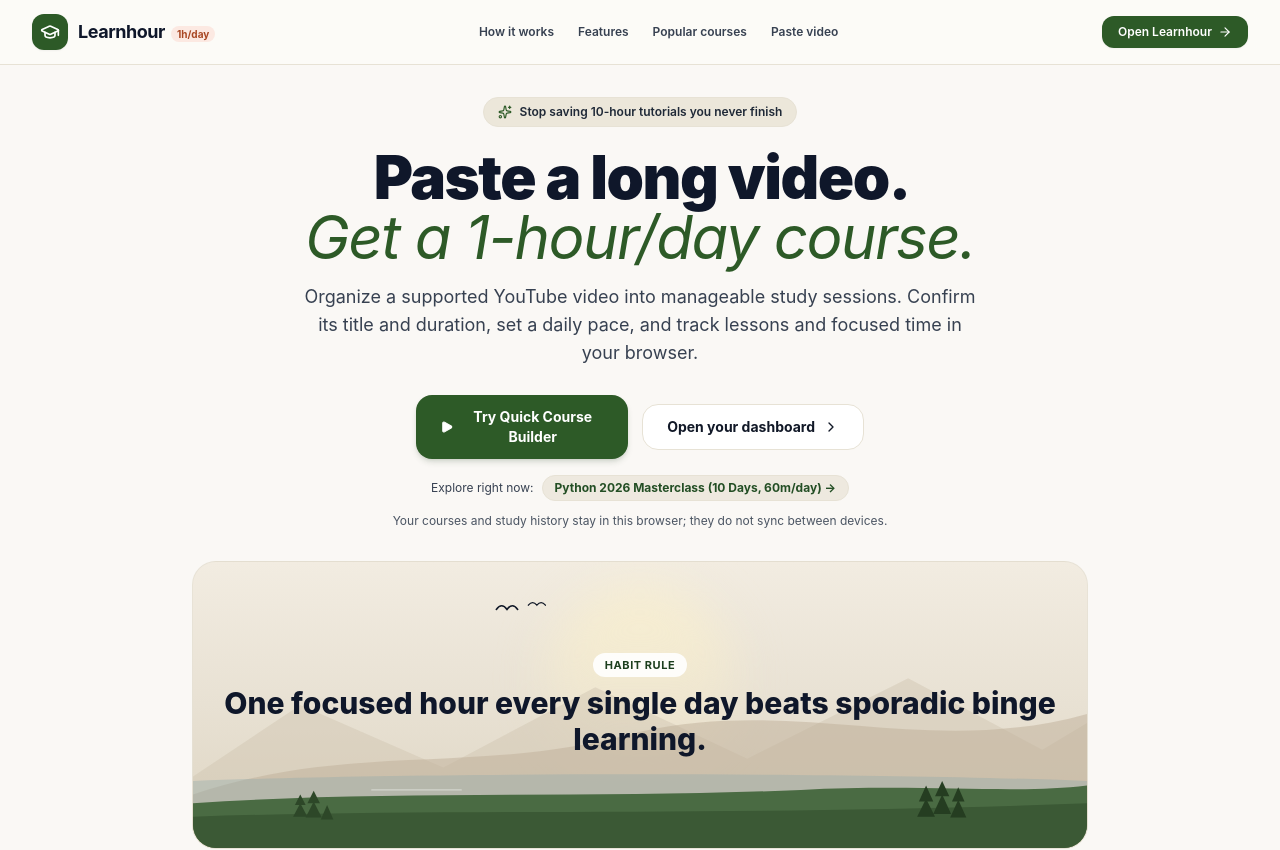
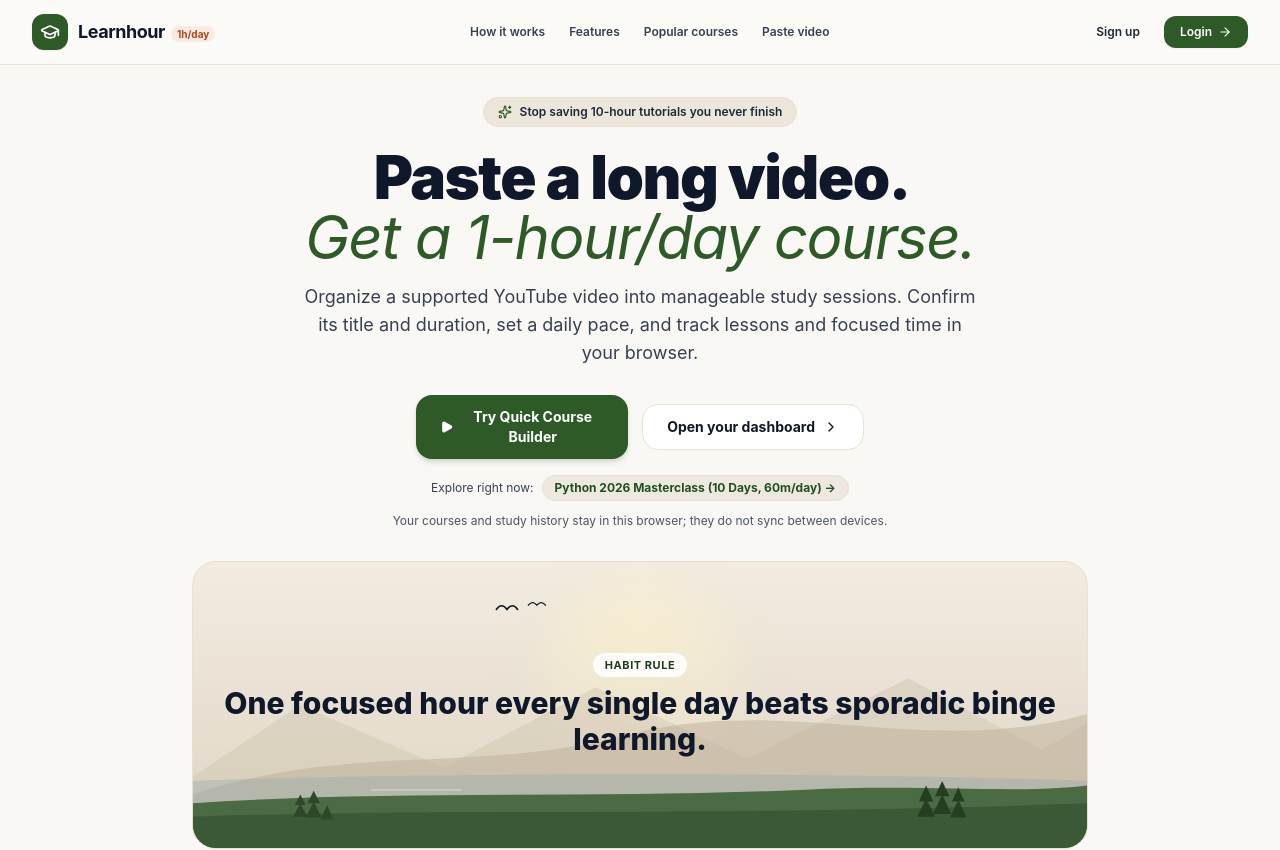
Before and after one commit to Sheshcode1809/learnhour, a Next.js app: page / in a window 1280 px wide. Shown: the top 850 px of the page. Built offline with nearby package versions, Linux system fonts and the light colour scheme; no server answers.

Commit message:
fix(nav & auth): restore Sign up and Login buttons in landing header and footer

```diff
--- a/src/app/page.tsx
+++ b/src/app/page.tsx
@@ -57,14 +57,40 @@ export default function HomePage() {
         </nav>
 
         {/* Right Auth Actions */}
-        <div className="flex items-center gap-2.5">
-          {authConfigured && !isAuthenticated && (
-            <Link href="/auth/login" className="text-xs font-semibold text-charcoal-700 hover:text-charcoal-900 px-3 py-2 rounded-xl hover:bg-cream-200 transition-colors">Sign in</Link>
+        <div className="flex items-center gap-2 sm:gap-3">
+          {isAuthenticated ? (
+            <>
+              <Link
+                href="/dashboard"
+                className="text-xs font-semibold text-charcoal-700 hover:text-charcoal-900 px-3 py-2 rounded-xl hover:bg-cream-200 transition-colors"
+              >
+                Dashboard
+              </Link>
+              <Link
+                href="/auth/login"
+                className="flex items-center gap-1.5 px-4 py-2 rounded-xl bg-forest-600 hover:bg-forest-700 active:bg-forest-800 text-white font-semibold text-xs shadow-sm transition-all"
+              >
+                <span>Login</span>
+                <ArrowRight className="w-3.5 h-3.5" />
+              </Link>
+            </>
+          ) : (
+            <>
+              <Link
+                href="/auth/signup"
+                className="text-xs font-semibold text-charcoal-700 hover:text-charcoal-900 px-3 py-2 rounded-xl hover:bg-cream-200 transition-colors"
+              >
+                Sign up
+              </Link>
+              <Link
+                href="/auth/login"
+                className="flex items-center gap-1.5 px-4 py-2 rounded-xl bg-forest-600 hover:bg-forest-700 active:bg-forest-800 text-white font-semibold text-xs shadow-sm transition-all"
+              >
+                <span>Login</span>
+                <ArrowRight className="w-3.5 h-3.5" />
+              </Link>
+            </>
           )}
-          <Link href="/dashboard" className="flex items-center gap-1.5 px-4 py-2 rounded-xl bg-forest-600 hover:bg-forest-700 text-white font-semibold text-xs shadow-sm transition-all">
-            <span>{isAuthenticated ? 'Continue learning' : 'Open Learnhour'}</span>
-            <ArrowRight className="w-3.5 h-3.5" />
-          </Link>
         </div>
       </header>
 
@@ -396,15 +422,23 @@ export default function HomePage() {
 
           <div className="mt-7 flex flex-col sm:flex-row items-center gap-3 w-full max-w-sm">
             <Link
-              href="/dashboard"
+              href="/auth/signup"
               className="w-full flex items-center justify-center gap-2 py-3 px-6 rounded-2xl bg-forest-600 hover:bg-forest-700 text-white font-bold text-sm shadow-sm"
             >
-              <span>Open Learnhour</span>
+              <span>Create Free Account</span>
               <ArrowRight className="w-4 h-4" />
+            </Link>
+            <Link
+              href="/dashboard"
+              className="w-full flex items-center justify-center gap-2 py-3 px-6 rounded-2xl bg-white hover:bg-cream-200 text-charcoal-800 border border-sand-border font-bold text-sm shadow-sm"
+            >
+              <span>View Demo</span>
             </Link>
           </div>
 
-          {authConfigured && <Link href="/auth/login" className="mt-4 text-xs font-semibold text-charcoal-600 hover:text-charcoal-900 underline">Or sign in to your account</Link>}
+          <Link href="/auth/login" className="mt-4 text-xs font-semibold text-charcoal-600 hover:text-charcoal-900 underline">
+            Already have an account? Sign in
+          </Link>
         </div>
       </section>
 
@@ -418,12 +452,14 @@ export default function HomePage() {
           <span>— One focused hour a day.</span>
         </div>
 
-        <div className="flex items-center gap-4 text-xs font-medium">
+        <div className="flex flex-wrap items-center gap-4 text-xs font-medium">
+          <Link href="/auth/login" className="font-semibold text-forest-700 hover:text-forest-800">Login</Link>
+          <Link href="/auth/signup" className="font-semibold text-forest-700 hover:text-forest-800">Sign up</Link>
+          <Link href="/dashboard" className="hover:text-charcoal-900">Dashboard</Link>
           <Link href="/about" className="hover:text-charcoal-900">About</Link>
           <Link href="/privacy" className="hover:text-charcoal-900">Privacy</Link>
           <Link href="/terms" className="hover:text-charcoal-900">Terms</Link>
           <Link href="/contact" className="hover:text-charcoal-900">Contact</Link>
-          <Link href="/dashboard" className="hover:text-charcoal-900">Open app</Link>
         </div>
       </footer>
     </div>
--- a/src/lib/supabase/client.ts
+++ b/src/lib/supabase/client.ts
@@ -4,7 +4,7 @@ let clientInstance: SupabaseClient | null = null;
 
 /** Supabase Auth is opt-in. Local-first guest mode is the default. */
 export function isSupabaseConfigured(): boolean {
-  if (process.env.NEXT_PUBLIC_SUPABASE_AUTH_ENABLED !== 'true') return false;
+  if (process.env.NEXT_PUBLIC_SUPABASE_AUTH_ENABLED === 'false') return false;
 
   const url = process.env.NEXT_PUBLIC_SUPABASE_URL?.trim();
   const anonKey = process.env.NEXT_PUBLIC_SUPABASE_ANON_KEY?.trim();
```
